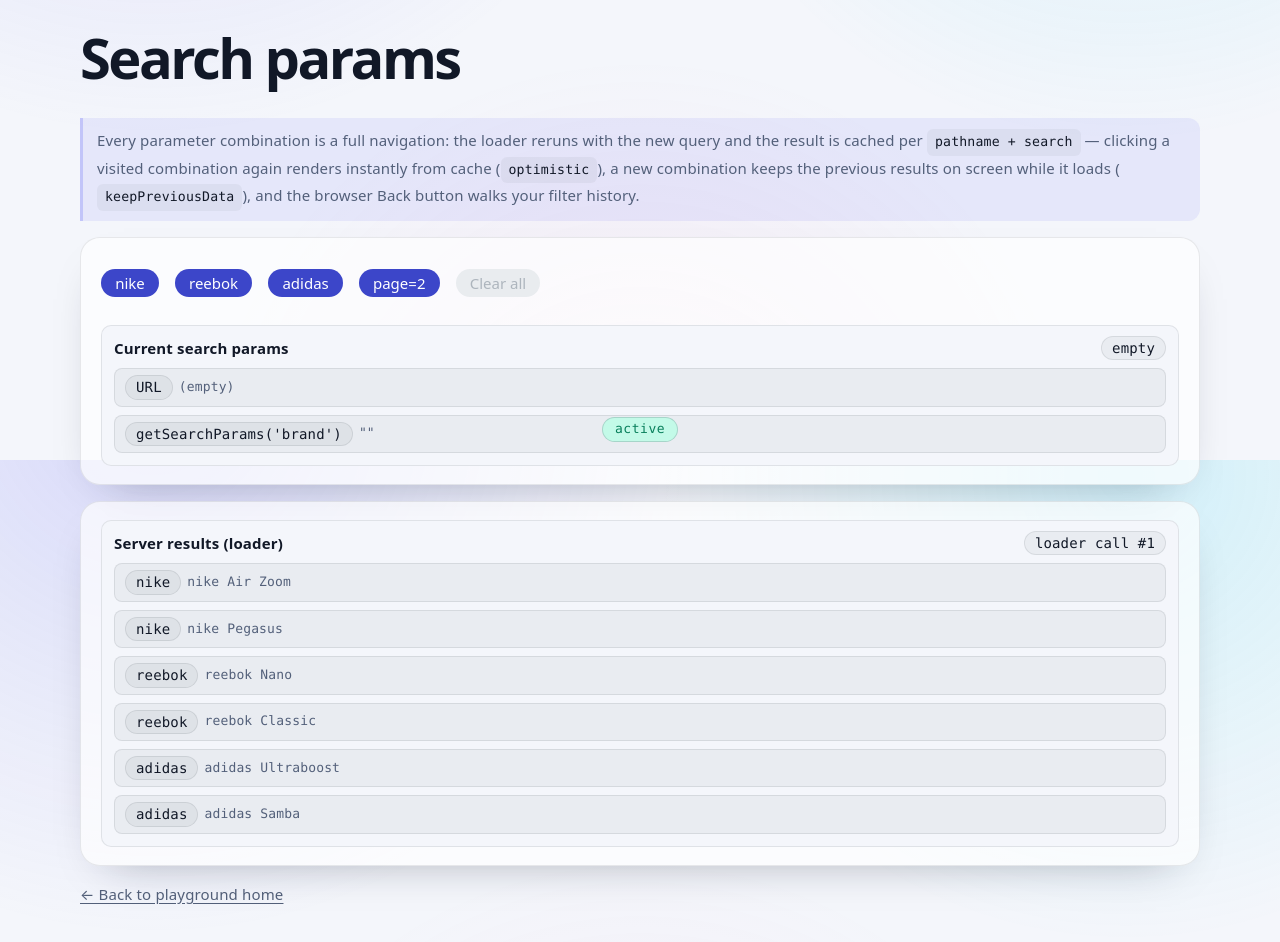
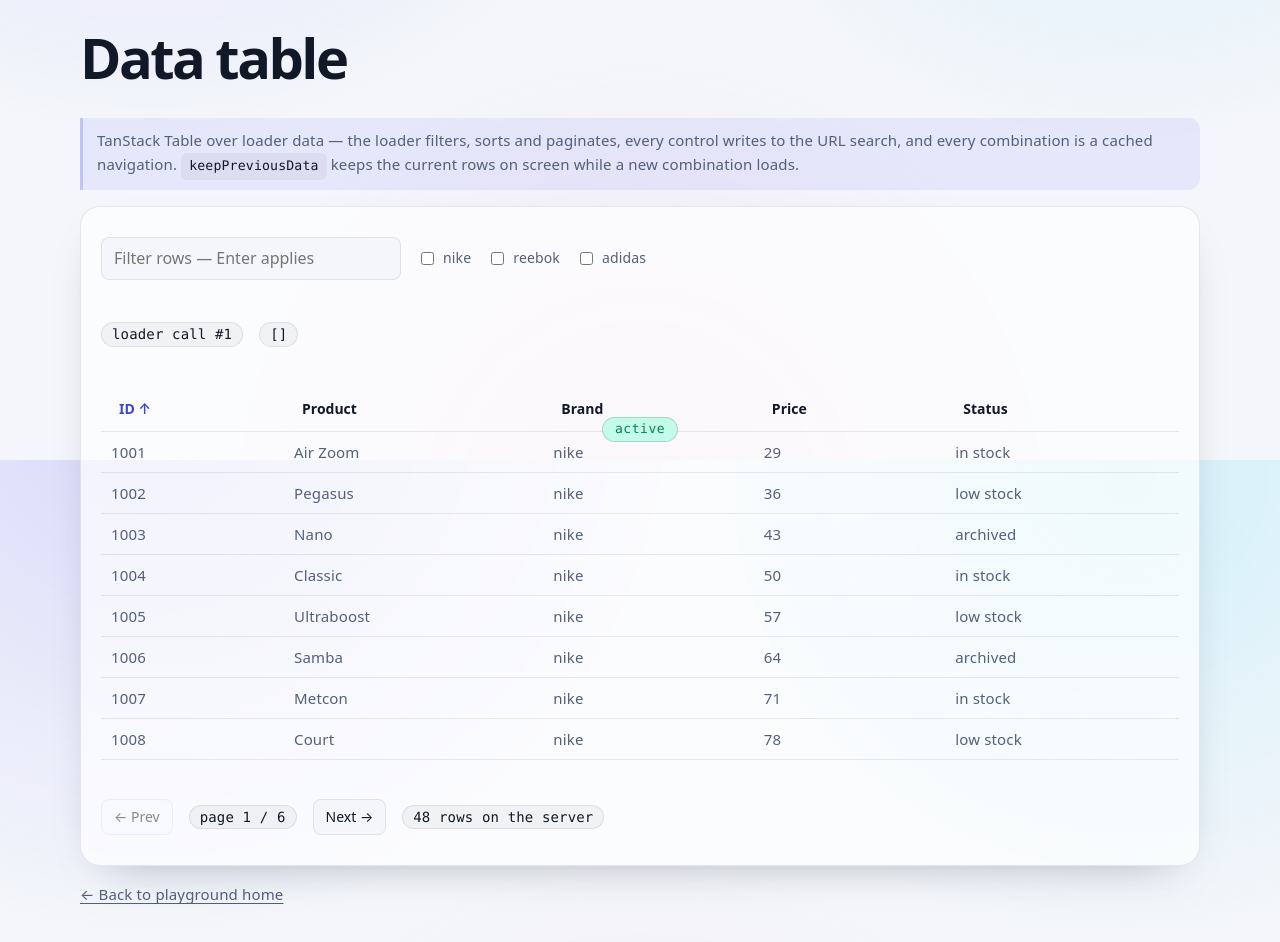
Before and after one commit to AndrewBubnov/clear-react-router, a React (Vite) app: page /playground/search in a window 1280 px wide. Shown: the part 340-1282 px from the top of the page. Built offline with nearby package versions, Linux system fonts and the light colour scheme.

Commit message:
Refactor search playground page

```diff
--- a/package.json
+++ b/package.json
@@ -25,6 +25,7 @@
     "@mantine/hooks": "^9.7.2",
     "@mui/material": "^9.5.0",
     "@tanstack/react-query": "^5.108.1",
+    "@tanstack/react-table": "^9.3.1",
     "lorem-ipsum": "^3.0.0",
     "motion": "^14.4.0",
     "react": "^19.2.6",
--- a/src/playground/PlaygroundHome.tsx
+++ b/src/playground/PlaygroundHome.tsx
@@ -116,8 +116,8 @@ const demos: Demo[] = [
 	},
 	{
 		to: '/playground/search',
-		title: 'Search params',
-		text: 'Filters as URL state: every combination is a cached navigation — the loader reruns, Back walks the history.',
+		title: 'Data table',
+		text: 'TanStack Table over loader data: multi-brand checkboxes, sort and pagination all live in the URL — keepPreviousData holds the rows.',
 		icon: SearchIcon,
 		tone: 'cyan',
 	},
--- a/src/playground/SearchPage.tsx
+++ b/src/playground/SearchPage.tsx
@@ -1,121 +1,191 @@
+import { useState } from 'react';
 import { Link, useLoaderState, useSearchParams } from '../clear-router';
-import type { SearchResults } from './api';
-import { Button } from '@mantine/core';
-import { motion } from 'motion/react';
+import { createColumnHelper, tableFeatures, useTable } from '@tanstack/react-table';
+import type { TablePayload, TableRow } from './api';
+
+// Core-only features: the URL owns filter/sort/pagination state, the loader owns
+// the processed page — the table instance is a pure renderer.
+const features = tableFeatures({});
+const helper = createColumnHelper<typeof features, TableRow>();
+const columns = helper.columns([
+	helper.accessor('id', { header: 'ID' }),
+	helper.accessor('product', { header: 'Product' }),
+	helper.accessor('brand', { header: 'Brand' }),
+	helper.accessor('price', { header: 'Price' }),
+	helper.accessor('status', { header: 'Status' }),
+]);
+// Module-scope fallback: a fresh `data?.items ?? []` would invalidate the row
+// model on every render.
+const EMPTY_ITEMS: TableRow[] = [];
 
 const BRANDS = ['nike', 'reebok', 'adidas'];
 
 const SearchPage = () => {
 	const { searchParams, getSearchParams, setSearchParams } = useSearchParams();
-	const { data } = useLoaderState<SearchResults>();
-	const active = getSearchParams('brand');
-	const query = searchParams.toString();
-	const paramCount = Array.from(searchParams.keys()).length;
+	const { data } = useLoaderState<TablePayload>();
+	const [queryDraft, setQueryDraft] = useState(searchParams.get('q') ?? '');
+
+	const sort = getSearchParams('sort') || 'id';
+	const desc = getSearchParams('dir') === 'desc';
+	const page = Number(searchParams.get('page')) || 1;
+	const table = useTable({
+		features,
+		columns,
+		data: data?.items ?? EMPTY_ITEMS,
+	});
+
+	const activeBrands = getSearchParams('brand');
+	const selectedBrands = Array.isArray(activeBrands) ? activeBrands : activeBrands ? [activeBrands] : [];
+
+	const toggleBrand = (brand: string) => {
+		const next = selectedBrands.includes(brand)
+			? selectedBrands.filter(item => item !== brand)
+			: [...selectedBrands, brand];
+		setSearchParams(prev => {
+			prev.delete('brand');
+			next.forEach(item => prev.append('brand', item));
+			prev.delete('page');
+			return prev;
+		});
+	};
+
+	const applyQuery = () => {
+		setSearchParams(prev => {
+			if (queryDraft.trim()) prev.set('q', queryDraft.trim());
+			else prev.delete('q');
+			prev.delete('page');
+			return prev;
+		});
+	};
+
+	const toggleSort = (key: string) => {
+		if (sort === key && !desc) {
+			setSearchParams(prev => {
+				prev.set('sort', key);
+				prev.set('dir', 'desc');
+				return prev;
+			});
+		} else if (sort === key && desc) {
+			setSearchParams(prev => {
+				prev.delete('sort');
+				prev.delete('dir');
+				return prev;
+			});
+		} else {
+			setSearchParams(prev => {
+				prev.set('sort', key);
+				prev.set('dir', 'asc');
+				return prev;
+			});
+		}
+	};
+
+	const turnPage = (delta: -1 | 1) => {
+		const next = page + delta;
+		setSearchParams(prev => {
+			if (next <= 1) prev.delete('page');
+			else prev.set('page', String(next));
+			return prev;
+		});
+	};
 
 	return (
 		<div className="pg-wrap">
-			<h1>Search params</h1>
+			<h1>Data table</h1>
 			<p className="pg-hint">
-				Every parameter combination is a full navigation: the loader reruns with the new query and the result is
-				cached per <code>pathname + search</code> — clicking a visited combination again renders instantly from
-				cache (<code>optimistic</code>), a new combination keeps the previous results on screen while it loads (
-				<code>keepPreviousData</code>), and the browser Back button walks your filter history.
+				TanStack Table over loader data — the loader filters, sorts and paginates, every control writes to the
+				URL search, and every combination is a cached navigation. <code>keepPreviousData</code> keeps the
+				current rows on screen while a new combination loads.
 			</p>
 			<div className="pg-card">
 				<div className="pg-row">
+					<input
+						className="pg-input"
+						data-testid="table-q"
+						placeholder="Filter rows — Enter applies"
+						value={queryDraft}
+						onBlur={applyQuery}
+						onChange={event => setQueryDraft(event.target.value)}
+						onKeyDown={event => event.key === 'Enter' && applyQuery()}
+					/>
 					{BRANDS.map(brand => (
-						<Button
-							key={brand}
-							size="xs"
-							onClick={() => {
-								const current = getSearchParams('brand');
-								const list = Array.isArray(current) ? current : current ? [current] : [];
-								setSearchParams(
-									'brand',
-									list.includes(brand) ? list.filter(b => b !== brand) : [...list, brand]
-								);
-							}}
-						>
+						<label key={brand} className="pg-check">
+							<input
+								type="checkbox"
+								data-testid={`brand-${brand}`}
+								checked={selectedBrands.includes(brand)}
+								onChange={() => toggleBrand(brand)}
+							/>
 							{brand}
-						</Button>
+						</label>
 					))}
-					<Button onClick={() => setSearchParams('page', '2')} size="xs">
-						page=2
-					</Button>
-					<Button size="xs" disabled={!query} onClick={() => setSearchParams(() => new URLSearchParams())}>
-						Clear all
-					</Button>
 				</div>
-				<div className="pg-invalidate-result">
-					<div className="pg-invalidate-result__head">
-						<span className="pg-invalidate-result__title">Current search params</span>
-						<span className="pg-badge">
-							{paramCount === 0 ? 'empty' : `${paramCount} ${paramCount === 1 ? 'param' : 'params'}`}
-						</span>
-					</div>
-					<motion.div
-						key={query}
-						initial={{ opacity: 0, x: -10 }}
-						animate={{ opacity: 1, x: 0 }}
-						transition={{ duration: 0.18, ease: 'easeOut' }}
+				<div className="pg-row">
+					<span className="pg-badge" data-testid="table-loads">
+						loader call #{data?.loads ?? 0}
+					</span>
+					<span className="pg-badge" data-testid="table-variants">
+						{Array.isArray(activeBrands) ? JSON.stringify(activeBrands) : JSON.stringify(selectedBrands)}
+					</span>
+				</div>
+				<table className="pg-table">
+					<thead>
+						{table.getHeaderGroups().map(group => (
+							<tr key={group.id}>
+								{group.headers.map(header => {
+									const key = header.column.id;
+									const active = sort === key;
+									return (
+										<th key={header.id}>
+											<button
+												className={active ? 'pg-sort active' : 'pg-sort'}
+												data-testid={`sort-${key}`}
+												onClick={() => toggleSort(key)}
+											>
+												{header.isPlaceholder ? null : <table.FlexRender header={header} />}
+												{active ? (desc ? ' ↓' : ' ↑') : ''}
+											</button>
+										</th>
+									);
+								})}
+							</tr>
+						))}
+					</thead>
+					<tbody data-testid="table-rows">
+						{table.getRowModel().rows.map(row => (
+							<tr key={row.id}>
+								{row.getAllCells().map(cell => (
+									<td key={cell.id}>
+										<table.FlexRender cell={cell} />
+									</td>
+								))}
+							</tr>
+						))}
+					</tbody>
+				</table>
+				<div className="pg-row">
+					<button
+						className="pg-btn"
+						data-testid="table-prev"
+						disabled={page <= 1}
+						onClick={() => turnPage(-1)}
 					>
-						<div className="pg-invalidate-result__row" style={{ flexDirection: 'column' }}>
-							<div className="pg-invalidate-result__entry">
-								<span className="pg-badge">URL</span>
-								<span
-									className="pg-invalidate-result__data"
-									data-testid="search-url"
-									title={query || '(empty)'}
-								>
-									{query || '(empty)'}
-								</span>
-							</div>
-							<div className="pg-invalidate-result__entry">
-								<span className="pg-badge">getSearchParams(&apos;brand&apos;)</span>
-								<span className="pg-invalidate-result__data" data-testid="search-brand">
-									{JSON.stringify(active)}
-								</span>
-							</div>
-						</div>
-					</motion.div>
+						← Prev
+					</button>
+					<span className="pg-badge" data-testid="table-page">
+						page {data?.page ?? page} / {data?.pageCount ?? 1}
+					</span>
+					<button
+						className="pg-btn"
+						data-testid="table-next"
+						disabled={(data?.pageCount ?? 1) <= page}
+						onClick={() => turnPage(1)}
+					>
+						Next →
+					</button>
+					<span className="pg-badge">{data?.total ?? 0} rows on the server</span>
 				</div>
 			</div>
-			{data && (
-				<div className="pg-card">
-					<div className="pg-invalidate-result">
-						<div className="pg-invalidate-result__head">
-							<span className="pg-invalidate-result__title">Server results (loader)</span>
-							<span className="pg-badge" data-testid="search-loads">
-								loader call #{data.loads}
-							</span>
-						</div>
-						<motion.div
-							key={data.fetchedAt}
-							initial={{ opacity: 0, y: -6 }}
-							animate={{ opacity: 1, y: 0 }}
-							transition={{ duration: 0.18, ease: 'easeOut' }}
-						>
-							<div
-								className="pg-invalidate-result__row"
-								style={{ flexDirection: 'column' }}
-								data-testid="search-results"
-							>
-								{data.products.map(product => (
-									<div key={product} className="pg-invalidate-result__entry">
-										<span className="pg-badge">{product.split(' ')[0]}</span>
-										<span className="pg-invalidate-result__data">{product}</span>
-									</div>
-								))}
-								{data.products.length === 0 && (
-									<div className="pg-invalidate-result__entry">
-										<span className="pg-badge">no matches</span>
-									</div>
-								)}
-							</div>
-						</motion.div>
-					</div>
-				</div>
-			)}
 			<p>
 				<Link to="/playground">← Back to playground home</Link>
 			</p>
--- a/src/playground/api.ts
+++ b/src/playground/api.ts
@@ -179,24 +179,78 @@ export const randomIds = (prefix: string) => {
 	return [...ids].map(n => `${prefix}-${n}`);
 };
 
-const PRODUCTS = [
-	'nike Air Zoom',
-	'nike Pegasus',
-	'reebok Nano',
-	'reebok Classic',
-	'adidas Ultraboost',
-	'adidas Samba',
-];
+// --- Table demo: loader-driven table with the whole query state in the URL ---
 
-/** Search demo: fake server-side filtering; every param combination is its own cache entry. */
-export type SearchResults = { brands: string[]; products: string[]; loads: number; fetchedAt: string };
+export type TableRow = {
+	id: number;
+	product: string;
+	brand: string;
+	price: number;
+	status: 'in stock' | 'low stock' | 'archived';
+};
 
-export const fetchSearchResults = async ({ location }: { location: Location }) => {
-	const n = trackCall('search');
-	await delay(400);
-	const brands = new URLSearchParams(location.search).getAll('brand');
-	const products = brands.length
-		? PRODUCTS.filter(product => brands.some(brand => product.startsWith(brand)))
-		: PRODUCTS;
-	return { brands, products, loads: n, fetchedAt: timeNow() };
+const TABLE_BRANDS = ['nike', 'reebok', 'adidas'];
+const TABLE_PRODUCTS = ['Air Zoom', 'Pegasus', 'Nano', 'Classic', 'Ultraboost', 'Samba', 'Metcon', 'Court'];
+const TABLE_STATUSES = ['in stock', 'low stock', 'archived'] as const;
+
+export const TABLE_ROWS: TableRow[] = Array.from({ length: 48 }, (_, i) => ({
+	id: 1001 + i,
+	product: TABLE_PRODUCTS[i % TABLE_PRODUCTS.length],
+	brand: TABLE_BRANDS[Math.floor(i / TABLE_PRODUCTS.length) % TABLE_BRANDS.length],
+	price: 29 + ((i * 7) % 120),
+	status: TABLE_STATUSES[i % TABLE_STATUSES.length],
+}));
+
+export const TABLE_PAGE_SIZE = 8;
+
+export type TablePayload = {
+	items: TableRow[];
+	total: number;
+	page: number;
+	pageCount: number;
+	loads: number;
+	fetchedAt: string;
 };
+
+const TABLE_COLUMNS = ['id', 'product', 'brand', 'price', 'status'] as const;
+
+/** The table's "server": filter, sort and paginate from the URL search only. */
+export const fetchTableData = async ({ location }: { location: Location }): Promise<TablePayload> => {
+	const n = trackCall('table');
+	await delay(350);
+	const params = new URLSearchParams(location.search);
+	const q = (params.get('q') ?? '').trim().toLowerCase();
+	const brands = params.getAll('brand');
+	const sortParam = params.get('sort') ?? 'id';
+	const sort = (TABLE_COLUMNS as readonly string[]).includes(sortParam) ? sortParam : 'id';
+	const desc = params.get('dir') === 'desc';
+	const page = Math.max(1, Number(params.get('page')) || 1);
+
+	let rows = TABLE_ROWS;
+	if (brands.length) {
+		rows = rows.filter(row => brands.includes(row.brand));
+	}
+	if (q) {
+		rows = rows.filter(row =>
+			[row.product, row.brand, row.status, String(row.id)].some(value => value.toLowerCase().includes(q))
+		);
+	}
+	rows = [...rows].sort((a, b) => {
+		const key = sort as keyof TableRow;
+		const av = a[key];
+		const bv = b[key];
+		const cmp = typeof av === 'number' && typeof bv === 'number' ? av - bv : String(av).localeCompare(String(bv));
+		return desc ? -cmp : cmp;
+	});
+
+	const pageCount = Math.max(1, Math.ceil(rows.length / TABLE_PAGE_SIZE));
+	const safePage = Math.min(page, pageCount);
+	return {
+		items: rows.slice((safePage - 1) * TABLE_PAGE_SIZE, safePage * TABLE_PAGE_SIZE),
+		total: rows.length,
+		page: safePage,
+		pageCount,
+		loads: n,
+		fetchedAt: timeNow(),
+	};
+};
--- a/src/playground/playground.css
+++ b/src/playground/playground.css
@@ -492,6 +492,44 @@ root {
 .pg-invalidate-result .pg-hint {
 	margin: 8px 0 0;
 	font-size: 14px;
+}
+
+.pg-btn,
+.pg-sort {
+	font: inherit;
+	font-size: 14px;
+	padding: 6px 12px;
+	border-radius: 8px;
+	border: 1px solid var(--border);
+	background: var(--bg);
+	color: var(--text-h);
+	cursor: pointer;
+}
+
+.pg-btn:disabled {
+	opacity: 0.5;
+	cursor: default;
+}
+
+.pg-sort {
+	padding: 2px 8px;
+	border: none;
+	background: transparent;
+}
+
+.pg-sort.active {
+	color: var(--accent);
+	font-weight: 600;
+}
+
+.pg-check {
+	display: inline-flex;
+	align-items: center;
+	gap: 6px;
+	font: inherit;
+	font-size: 14px;
+	cursor: pointer;
+	user-select: none;
 }
 
 .pg-input {
--- a/src/playground/routes.tsx
+++ b/src/playground/routes.tsx
@@ -18,8 +18,8 @@ import {
 	fetchOptimisticValue,
 	fetchProduct,
 	fetchQuotes,
-	fetchSearchResults,
 	fetchSlow,
+	fetchTableData,
 	fetchUnstable,
 } from './api';
 
@@ -152,10 +152,10 @@ export const playgroundRoutes = createRouter([
 	{
 		path: '/playground/search',
 		element: lazy(() => import('./SearchPage')),
-		loader: fetchSearchResults,
+		loader: fetchTableData,
 		staleTime: 60000,
+		keepPreviousData: true,
 		loaderFallback: <PageSkeleton />,
-		keepPreviousData: true,
 	},
 	{
 		path: '/playground/guard',
```
Also changed, not shown: 2 other files (tests, documents, lock files or other folders).
